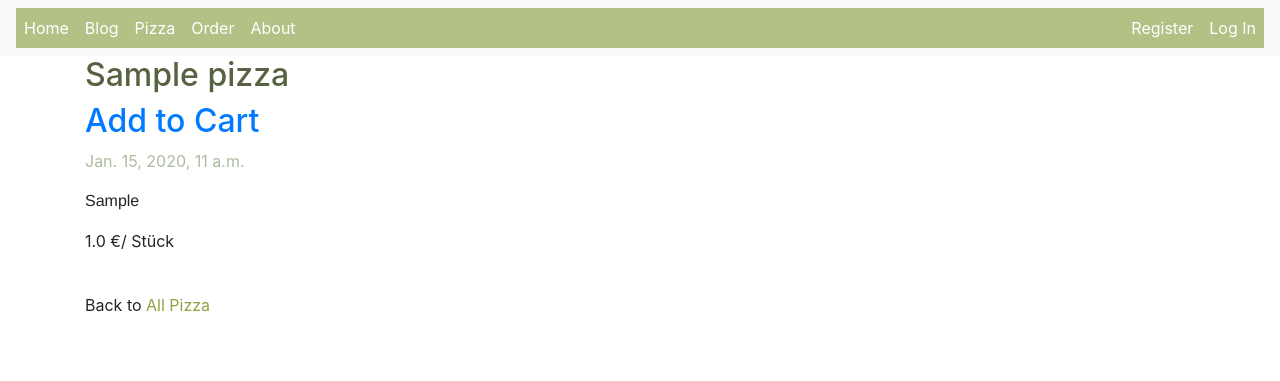
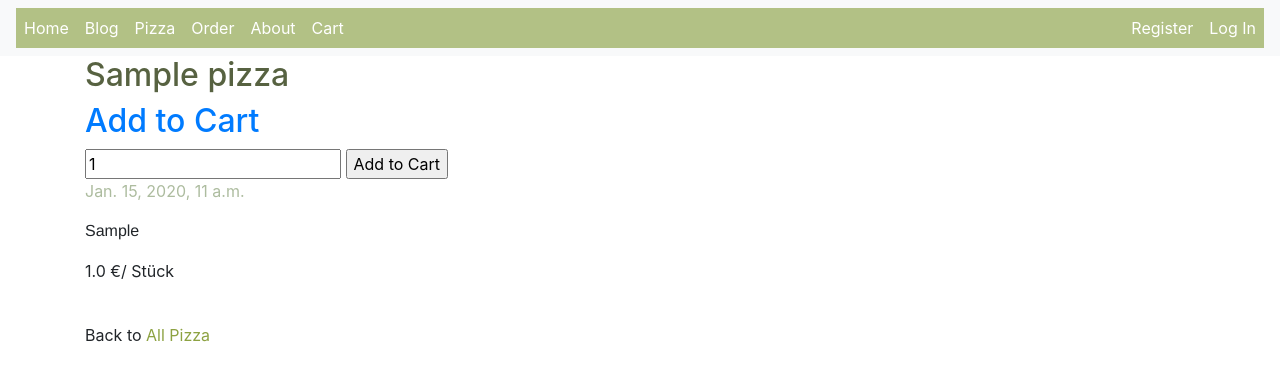
Before and after one commit to dattran96/Order-Pizza-Meeo, a Django app: page /pizza/pizza/1/ in a window 1280 px wide. Shown: the top 381 px of the page. Run offline with Django 3.2, Linux system fonts and the light colour scheme; tables that the repository leaves empty hold one stand-in row (values such as "Sample post"); some libraries are stand-ins or nearby versions.

Commit message:
add quantity feature

```diff
--- a/codemakery-django/codemakery_site/pizza/admin.py
+++ b/codemakery-django/codemakery_site/pizza/admin.py
@@ -1,9 +1,10 @@
 from django.contrib import admin
 
-from .models import Pizza,Order,OrderPizza,Cart
+from .models import Pizza,Order,OrderPizza,Cart, CartItem
 
 
 admin.site.register(Pizza)
 admin.site.register(Order)
 admin.site.register(OrderPizza)
 admin.site.register(Cart)
+admin.site.register(CartItem)
--- a/codemakery-django/codemakery_site/pizza/models.py
+++ b/codemakery-django/codemakery_site/pizza/models.py
@@ -53,8 +53,23 @@ class OrderPizza(models.Model):
         preis = self.pizza.preis * self.amount
         return preis
 
+class CartItem(models.Model):
+    cart = models.ForeignKey('Cart',null=True,blank=True, on_delete=models.CASCADE)
+    product = models.ForeignKey(Pizza, on_delete=models.CASCADE)
+    quantity = models.IntegerField(default=1)
+    eachItem_Price = models.DecimalField(default=0.00,max_digits=100,decimal_places=2)
+    created_at = models.DateTimeField(auto_now_add=True)
+    modified_at = models.DateTimeField(auto_now=True)
+
+    def __str__(self):
+        try:
+            return str(self.cart.id)
+        except:
+            return self.product.name
+
 class Cart(models.Model):
-    products = models.ManyToManyField(Pizza, null = True, blank = True)
+    #items = models.ManyToManyField(CartItem,null=True,blank=True)
+    #products = models.ManyToManyField(Pizza, null = True, blank = True)
     total = models.DecimalField(max_digits=100,decimal_places=2,default=0.00)
     created_at = models.DateTimeField(auto_now_add=True)
 
--- a/codemakery-django/codemakery_site/pizza/urls.py
+++ b/codemakery-django/codemakery_site/pizza/urls.py
@@ -2,7 +2,7 @@ from django.urls import path
 
 from .views import PizzaCreateView, PizzaDeleteView, PizzaDetailView, PizzaListView, PizzaUpdateView
 from .views import OrderCreateView, OrderDeleteView, OrderDetailView, OrderListView, OrderUpdateView
-from .views import CartView
+from .views import cart_view, update_cart
 
 
 urlpatterns = [
@@ -16,6 +16,6 @@ urlpatterns = [
     path('order/<int:pk>/delete/', OrderDeleteView.as_view(), name='order_delete'),
     path('pizza/order/new/', OrderCreateView.as_view(), name='order_create'),
     path('order/', OrderListView.as_view(), name='order_list'),
-    path('cart/', CartView.as_view(), name='cart_list'),
-    path('cart/<int:pk>/', CartView.update_cart, name='cart_update'),
+    path('cart/', cart_view, name='cart_list'),
+    path('cart/<int:pk>/', update_cart, name='cart_update'),
 ]
--- a/codemakery-django/codemakery_site/pizza/views.py
+++ b/codemakery-django/codemakery_site/pizza/views.py
@@ -2,10 +2,12 @@ from django.contrib.auth.mixins import LoginRequiredMixin, UserPassesTestMixin
 from django.urls import reverse_lazy
 from django.views.generic import CreateView, DeleteView, DetailView, ListView, UpdateView
 
-from .models import Pizza, Order, Cart
+from .models import Pizza, Order, Cart, CartItem
 from .forms import OrderCreationForm, OrderUpdateForm
 from django.shortcuts import HttpResponseRedirect,render
 from django.urls import reverse
+
+
 
 class PizzaCreateView(CreateView):
     model = Pizza
@@ -72,24 +74,76 @@ class OrderUpdateView(LoginRequiredMixin, UserPassesTestMixin, UpdateView):
     def test_func(self):
         return True
 
-class CartView(ListView):
-    model = Cart
-    template_name = 'pizza/cart.html'
-    def update_cart(request,pk):
-        cart = Cart.objects.all()[0]
-        try:
-            pizza = Pizza.objects.get(id=pk)
-        except Pizza.DoesNotExist:
-            pass
-        except:
-            pass
-        if not pizza in cart.products.all():
-            cart.products.add(pizza)
-        else:
-            cart.products.remove(pizza)
-        total_price = 0.00
-        for item in cart.products.all():
-            total_price = total_price + float(item.preis)
-        cart.total = total_price
-        cart.save()
-        return HttpResponseRedirect(reverse('cart_list'))
+#class CartView(ListView):
+def cart_view(request):
+    #if not request.session.session_key:
+       # request.session.create()
+    #session_id = request.session.session_key
+
+    #try:
+       # mycart_id = request.session[session_id]
+   # except:
+        #mycart_id = None
+
+    #if mycart_id is not None:
+    mycart = Cart.objects.get(id = 18)
+    context = {"cart": mycart}
+    #else:
+        #context = {"empty": True, "message": "No items in your cart, please order pizza"}
+    template = 'pizza/cart.html'
+
+    return render(request,template,context)
+
+
+def update_cart(request,pk):
+
+    try:
+        quantity = request.GET.get('quantity')
+        update_quantity = True
+    except:
+        quantity = None
+        update_quantity = False
+
+    #try:
+        #mycart_id = request.session['cart_id']
+    #except:
+        #new_cart = Cart()
+        #new_cart.save()
+        #request.session['card_id'] = new_cart.id
+       # mycart_id = new_cart.id
+
+
+    cart = Cart.objects.get(id = 18)
+    #try:
+    pizza = Pizza.objects.get(id=pk)
+    #except Pizza.DoesNotExist:
+       # pass
+   # except:
+     #   pass
+
+    cart_item, created  = CartItem.objects.get_or_create(product=pizza, cart=cart)
+    if created:
+        print("Already have this kind of product")
+    if  update_quantity and quantity:
+        if int(quantity) == 0:
+            cart_item.delete()
+        else :
+            cart_item.quantity = quantity
+            cart_item.save()
+    else:
+        pass
+
+    #if not cart_item in cart.items.all():
+     #   cart.items.add(cart_item)
+    #else:
+     #   cart.items.remove(cart_item)
+
+
+    total_price = 0.00
+
+    for item in cart.cartitem_set.all():
+        eachItem_price  = float(item.product.preis)*item.quantity
+        total_price = total_price + float(eachItem_price)
+    cart.total = total_price
+    cart.save()
+    return HttpResponseRedirect(reverse('cart_list'))
--- a/codemakery-django/codemakery_site/templates/base.html
+++ b/codemakery-django/codemakery_site/templates/base.html
@@ -26,11 +26,14 @@
         {% url 'pizza_list' as pizza_list_url %}
         {% url 'about' as about_url %}
         {% url 'order_list' as order_list_url %}
+        {% url 'cart_list' as cart_list_url %}
         <li class="nav-item{% if request.path == home_url %} active{% endif %}"><a style="color: #ffffff" class="nav-link" href="{% url 'home' %}">Home</a></li>
         <li class="nav-item{% if request.path == post_list_url %} active{% endif %}"><a style="color: #ffffff" class="nav-link" href="{% url 'post_list' %}">Blog</a></li>
         <li class="nav-item{% if request.path == pizza_list_url %} active{% endif %}"><a style="color: #ffffff" class="nav-link" href="{% url 'pizza_list' %}">Pizza</a></li>
         <li class="nav-item{% if request.path == order_list_url %} active{% endif %}"><a style="color: #ffffff" class="nav-link" href="{% url 'order_list' %}">Order</a></li>
         <li class="nav-item{% if request.path == about_url %} active{% endif %}"><a style="color: #ffffff" class="nav-link" href="{% url 'about' %}">About</a></li>
+        <li class="nav-item{% if request.path == cart_list_url %} active{% endif %}"><a style="color: #ffffff" class="nav-link" href="{% url 'cart_list' %}">Cart</a></li>
+
       </ul>
       <ul class="navbar-nav ml-auto">
         {% if user.is_authenticated %}
--- a/codemakery-django/codemakery_site/templates/pizza/pizza_detail.html
+++ b/codemakery-django/codemakery_site/templates/pizza/pizza_detail.html
@@ -6,7 +6,16 @@
 {% block content %}
   <article>
     <h2 style="color: #576241">{{ pizza.name }}</h2>
-    <h2 style="color: #576241"> <a href = '{% url "cart_update" pizza.id %}' class = 'pull-right'> Add to Cart</a> </h2>
+    <h2 style="color: #576241"> <a href = '{% url "cart_update" pizza.id%}?quantity=10' class = 'pull-right'> Add to Cart</a> </h2>
+
+    <form class='form pull-right' method='GET' action='{% url "cart_update" pizza.id %}'>
+    <input name = 'quantity' type='number' value='1'/>
+    <input type = 'submit' value='Add to Cart'/>
+
+
+    </form>
+
+
     <p style="color: #adbc9f">{{ pizza.created_at }}</p>
     <p style="font-family: Helvetica">{{ pizza.zutaten }}</p>
     <p>{{ pizza.preis }} €/ Stück </p>
```
Also changed, not shown: codemakery-django/codemakery_site/templates/pizza/cart.html (+8 -5 lines), codemakery-django/codemakery_site/pizza/migrations/0010_auto_20210206_1551.py (added), codemakery-django/codemakery_site/pizza/migrations/0011_auto_20210206_1631.py (added).
